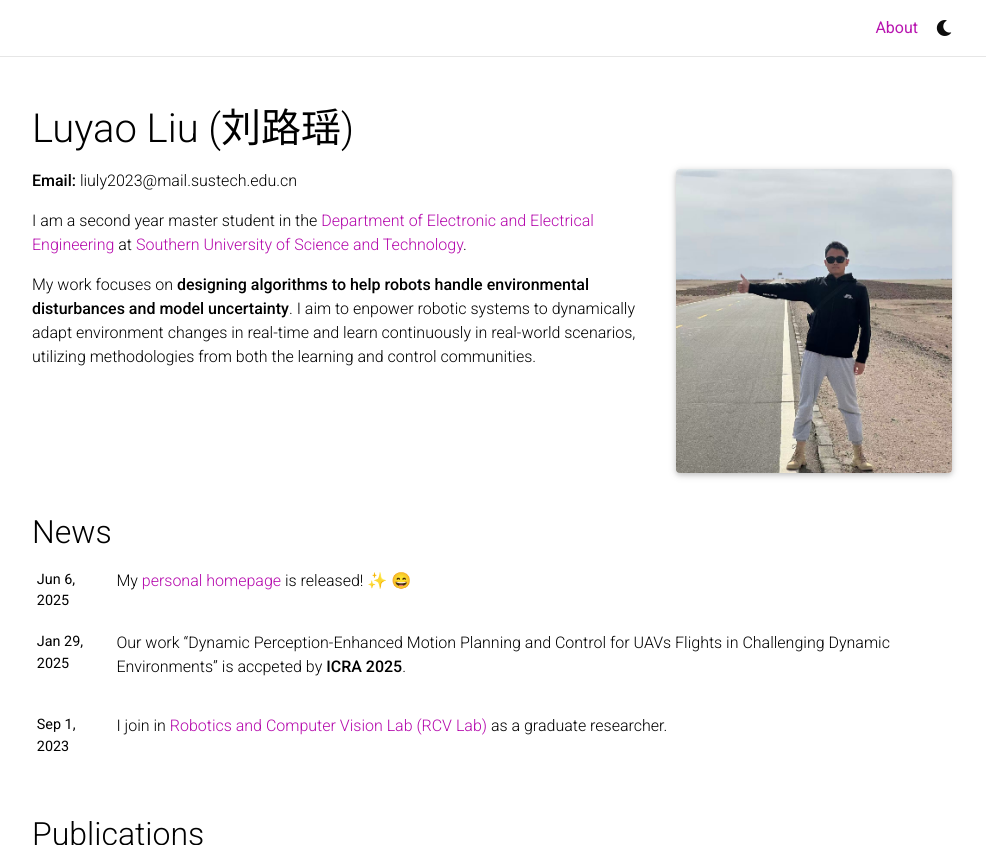
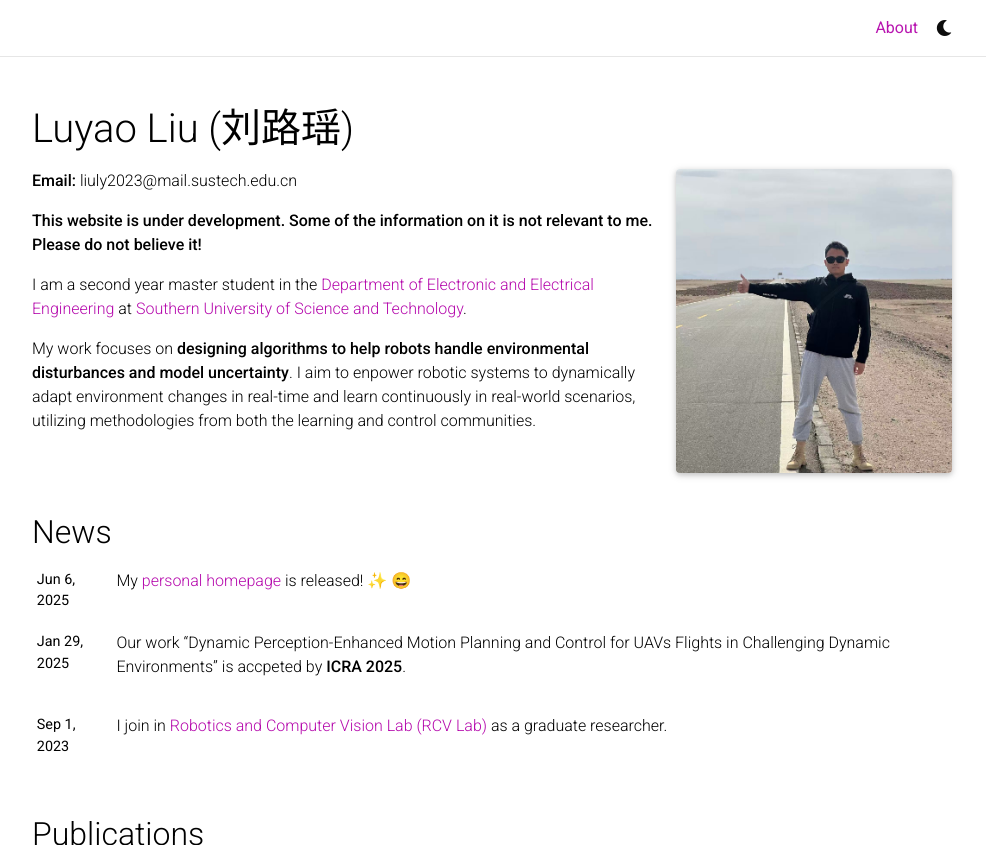
Before and after one commit to Luyao0LIU/luyao0liu.github.io, a Jekyll site: the page built from _pages/about.md, in a window 1280 px wide and 900 px high, cut to the strip 0-845 px from the top of the window. Shown: the whole strip, without its empty margins (148-1134 px from the left). Built offline with Jekyll 4.4.1, drawn with Linux system fonts in a browser that asks for light colours; full-size pictures stand in for the smaller copies a plugin makes; emoji names are drawn with the system emoji font; comment, search, counter and statistics services are not loaded; a style sheet for code colours, icons or effects is not loaded.

Commit message:
update _config.yml

```diff
--- a/_pages/about.md
+++ b/_pages/about.md
@@ -21,6 +21,9 @@ projects: true
 
 **Email:** liuly2023@mail.sustech.edu.cn
 
+
+**This website is under development. Some of the information on it is not relevant to me. Please do not believe it!**
+
 I am a second year master student in the <a href="https://eee.sustech.edu.cn/">Department of Electronic and Electrical Engineering</a> at <a href="https://www.sustech.edu.cn/en">Southern University of Science and Technology</a>.
 
 My work focuses on **designing algorithms to help robots handle environmental disturbances and model uncertainty**. I aim to enpower robotic systems to dynamically adapt environment changes in real-time and learn continuously in real-world scenarios, utilizing methodologies from both the learning and control communities.
```
